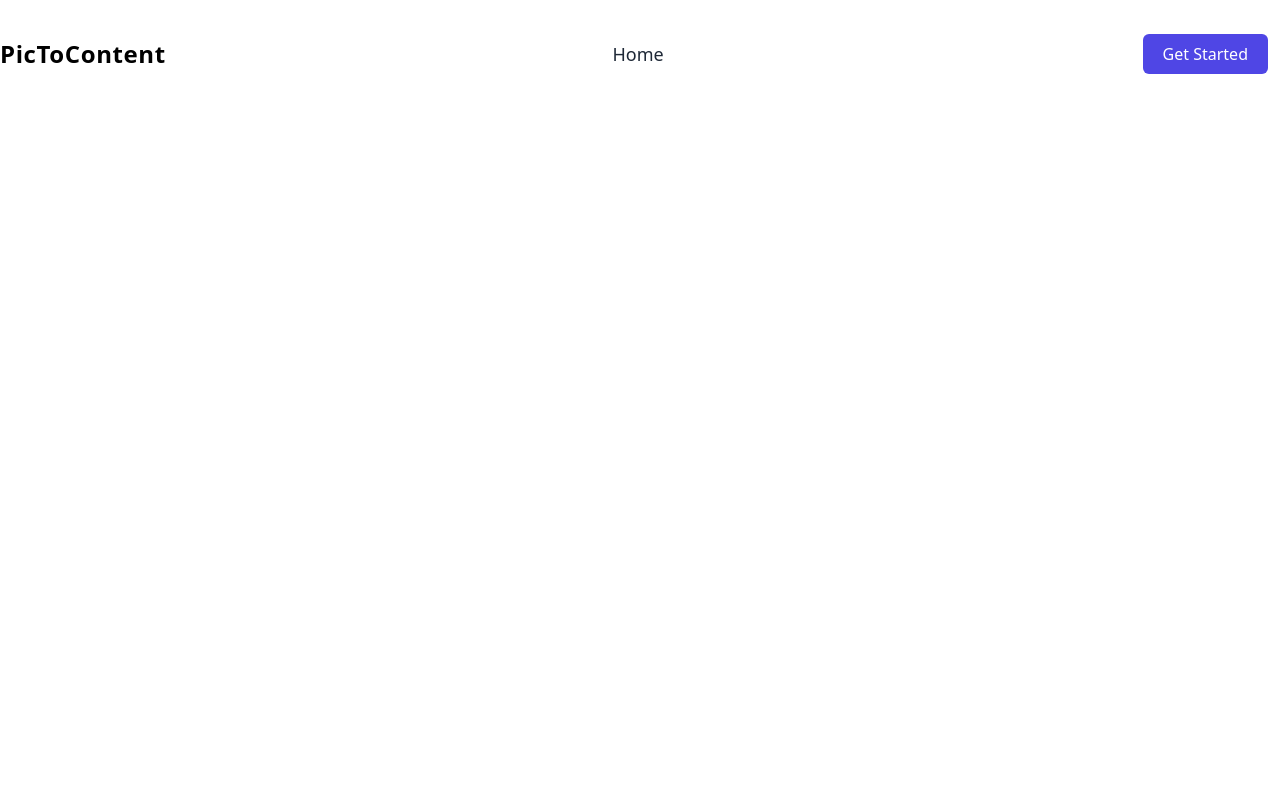
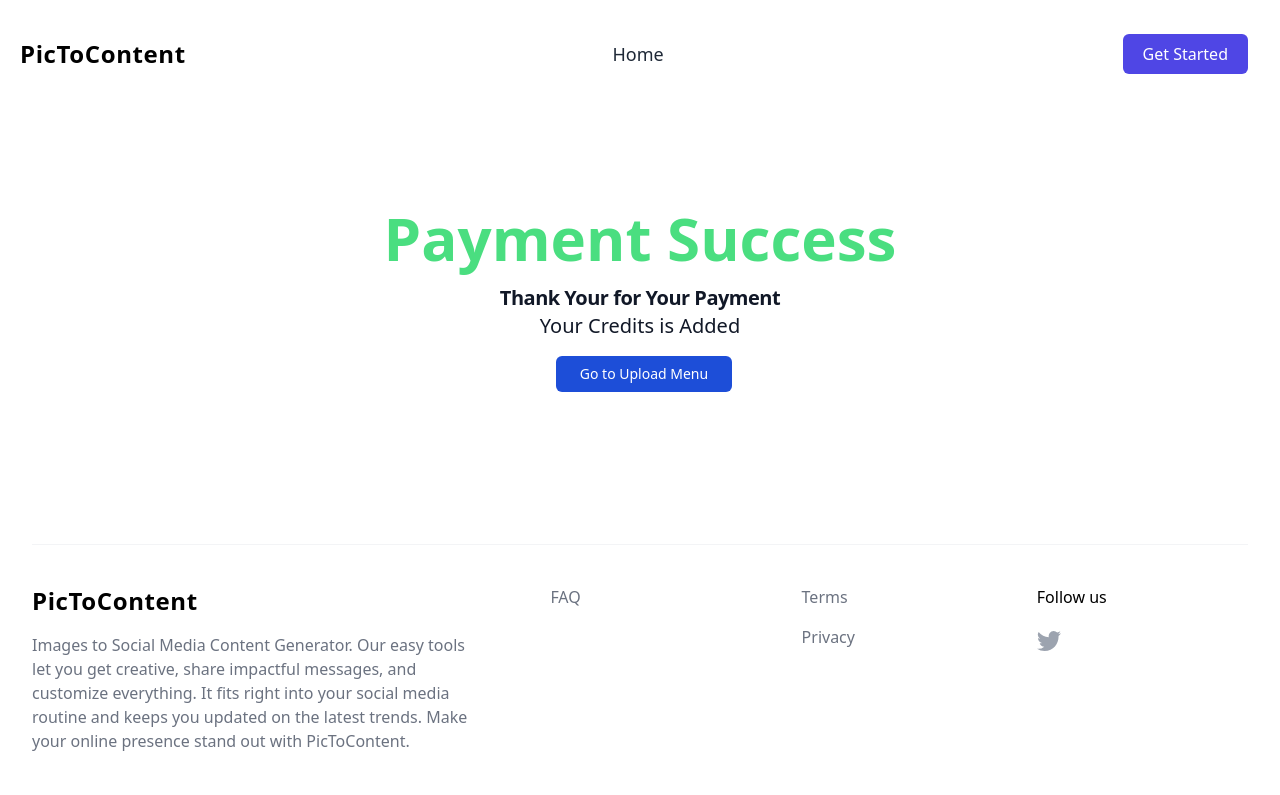
Before and after one commit to iwayankurniawan/photototweet, a Next.js app in the folder frontend/: page /checkout/success in a window 1280 px wide. Shown: the top 795 px of the page. Built offline with nearby package versions, Linux system fonts and the light colour scheme; no server answers.

Commit message:
update code with success and failed payment UI

```diff
--- a/frontend/components/home/container.js
+++ b/frontend/components/home/container.js
@@ -3,7 +3,7 @@ import React from "react";
 const Container = (props) => {
   return (
     <div
-      className={`container p-8 mx-auto xl:px-0 ${
+      className={`container p-8 mx-auto xl:px-8 ${
         props.className ? props.className : ""
       }`}>
       {props.children}
--- a/frontend/components/home/footer.js
+++ b/frontend/components/home/footer.js
@@ -9,7 +9,7 @@ export default function Footer() {
   ];
   const legal = ["Terms", "Privacy"];
   return (
-    <div className="container p-8 mx-auto xl:px-0">
+    <div className="container p-8 mx-auto xl:px-8">
       <div className="grid max-w-screen-xl grid-cols-1 gap-10 pt-10 mx-auto mt-5 border-t border-gray-100 dark:border-trueGray-700 lg:grid-cols-5">
         <div className="lg:col-span-2">
           <div>
--- a/frontend/components/home/navbar.js
+++ b/frontend/components/home/navbar.js
@@ -11,7 +11,7 @@ const Navbar = () => {
 
   return (
     <div className="w-full">
-      <nav className="container relative flex flex-wrap items-center justify-between p-8 mx-auto xl:px-0">
+      <nav className="container relative flex flex-wrap items-center justify-between p-8 mx-auto xl:px-5">
         {/* Logo  */}
 
         <div className="flex flex-wrap items-center justify-between w-auto">
--- a/frontend/pages/checkout/error.tsx
+++ b/frontend/pages/checkout/error.tsx
@@ -1,4 +1,5 @@
 import Head from "next/head";
+import Link from "next/link";
 
 const Error = () => {
   return (
@@ -6,8 +7,17 @@ const Error = () => {
       <Head>
         <title>Error Page</title>
       </Head>
-      <div className="h-screen flex justify-center items-center">
-        <h1 className="text-white text-4xl">Error</h1>
+      <div className="flex h-96 items-center justify-center">
+        <div className="text-center">
+          <h1 className="text-3xl font-black text-red-400 md:text-6xl">Payment Failed</h1>
+          <p className="text-base md:text-xl font-semibold tracking-tight text-gray-900 mt-4">Error with Your Payment</p>
+          <p className="text-base md:text-xl text-gray-900">Your Credits is Not Added</p>
+          <button className="mt-4 items-center px-6 py-2 mb-3 me-3 text-sm font-medium text-center text-white bg-blue-700 rounded-md md:ml-5 md:mb-0 hover:bg-blue-800 focus:ring-4 focus:outline-none focus:ring-blue-300 dark:bg-blue-600 dark:hover:bg-blue-700 dark:focus:ring-blue-800">
+            <Link href="/" >
+              Back to Home
+            </Link>
+          </button>
+        </div>
       </div>
     </>
   );
--- a/frontend/pages/checkout/success.tsx
+++ b/frontend/pages/checkout/success.tsx
@@ -1,4 +1,5 @@
 import Head from "next/head";
+import Link from "next/link";
 
 const Success = () => {
   return (
@@ -6,8 +7,17 @@ const Success = () => {
       <Head>
         <title>Success Page</title>
       </Head>
-      <div className="h-screen flex justify-center items-center">
-        <h1 className="text-white text-4xl">Success</h1>
+      <div className="flex h-96 items-center justify-center">
+        <div className="text-center">
+          <h1 className="text-3xl font-black text-green-400 md:text-6xl">Payment Success</h1>
+          <p className="text-base md:text-xl font-semibold tracking-tight text-gray-900 mt-4">Thank Your for Your Payment</p>
+          <p className="text-base md:text-xl text-gray-900">Your Credits is Added</p>
+          <button className="mt-4 items-center px-6 py-2 mb-3 me-3 text-sm font-medium text-center text-white bg-blue-700 rounded-md md:ml-5 md:mb-0 hover:bg-blue-800 focus:ring-4 focus:outline-none focus:ring-blue-300 dark:bg-blue-600 dark:hover:bg-blue-700 dark:focus:ring-blue-800">
+            <Link href="/upload" >
+              Go to Upload Menu
+            </Link>
+          </button>
+        </div>
       </div>
     </>
   );
```
Also changed, not shown: 2 other files (tests, documents, lock files or other folders).
